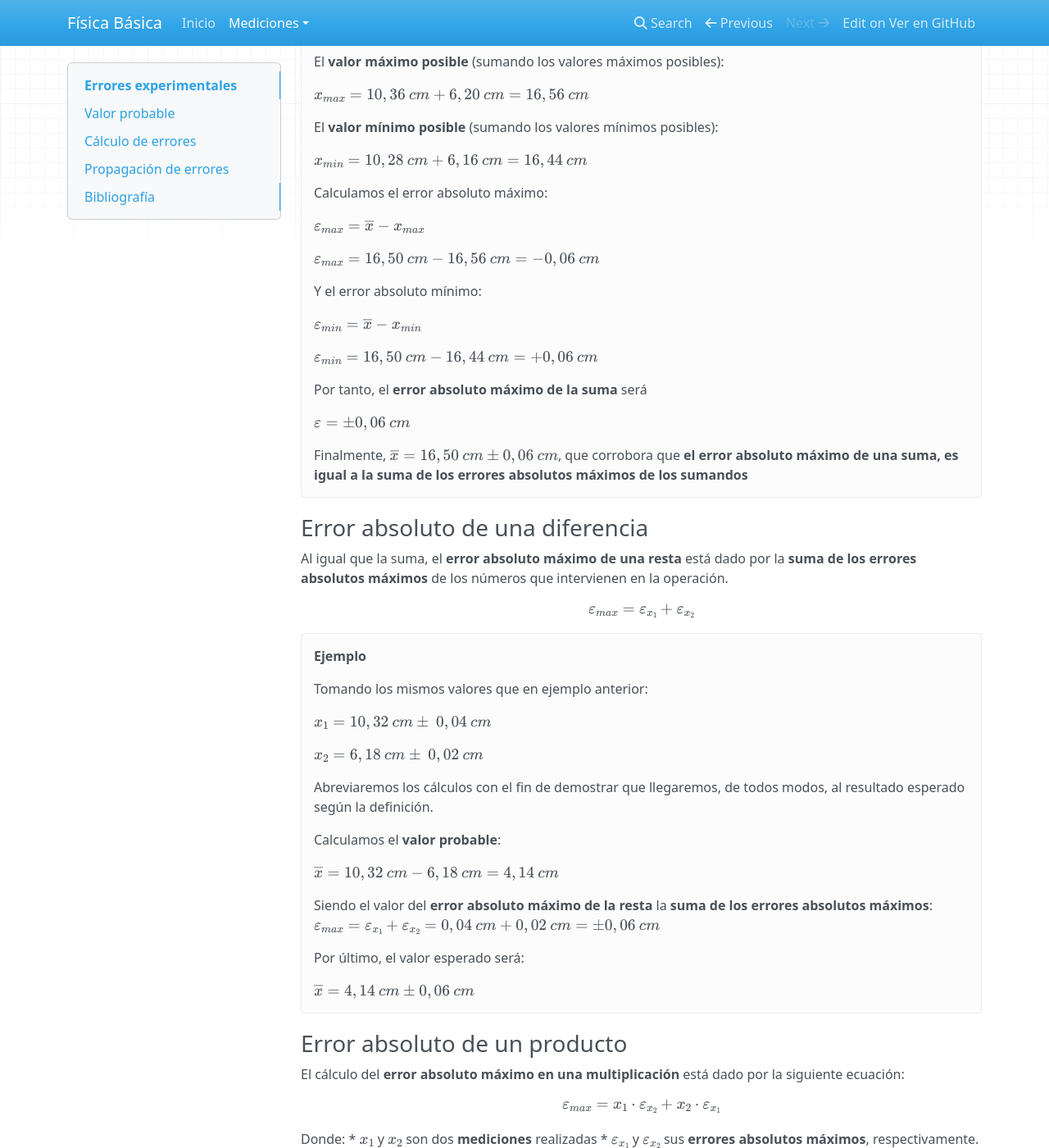
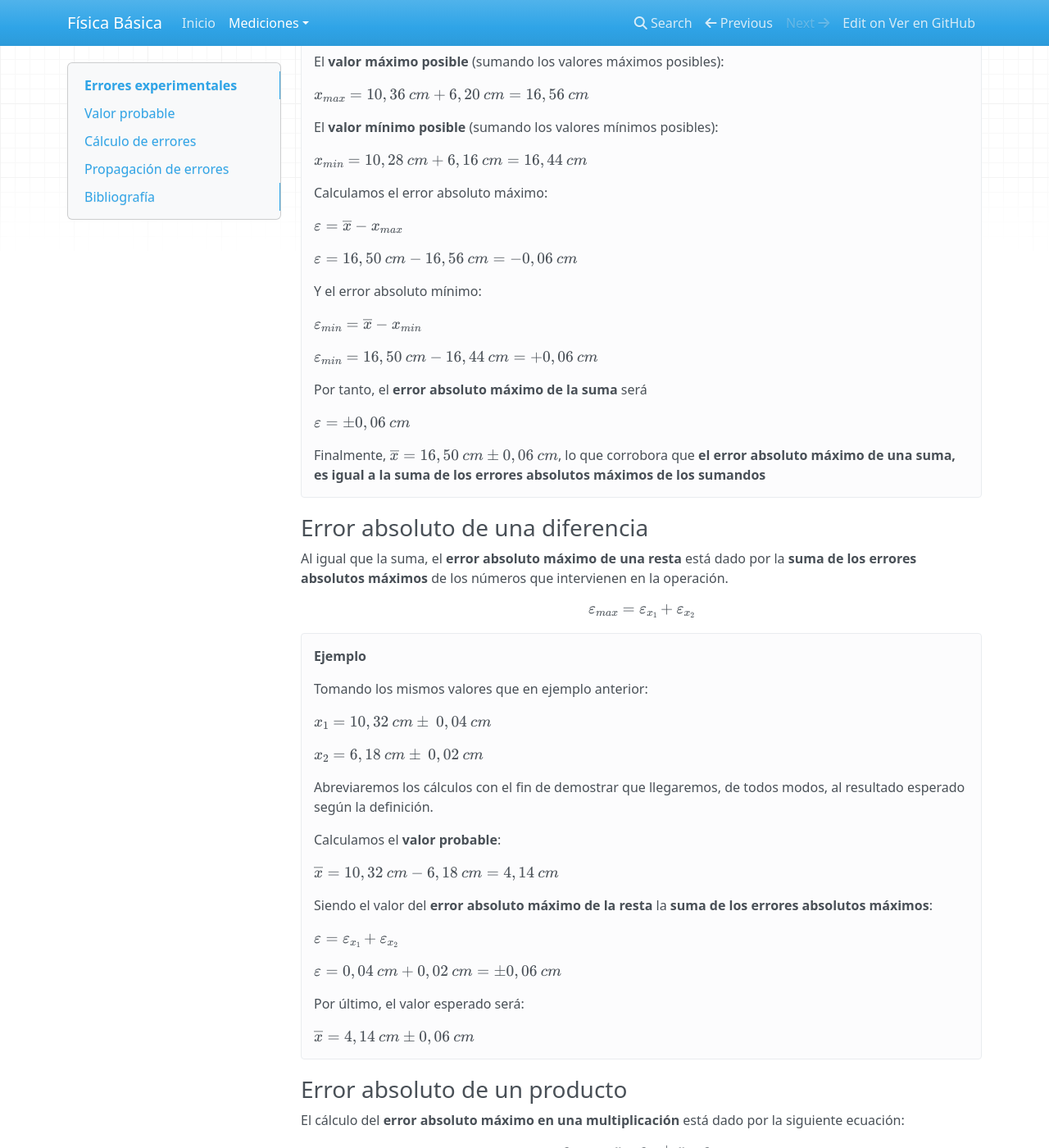
Before and after one commit to la9una/fisica, an MkDocs documentation site: the page built from docs/errores.md, in a window 1280 px wide and 1400 px high, scrolled down 4401 px. Shown: the whole window at 82% size. Built offline with MkDocs 1.6.1, drawn with Linux system fonts in a browser that asks for light colours; nearby versions of some CDN libraries; formulas are drawn with MathJax 3; old or Windows-style settings are respelled for this version of MkDocs; some of the changed text lies outside the part shown.

Commit message:
Cambios menores en páginas de errores

```diff
--- a/docs/errores.md
+++ b/docs/errores.md
@@ -195,10 +195,10 @@ Para comprenderlo mejor, lo ilustraremos con un ejemplo.
 
 	Calculamos el error absoluto máximo:
 
-	$\varepsilon_{max} = \overline{x} - x_{max}$
+	$\varepsilon = \overline{x} - x_{max}$
 
 
-	$\varepsilon_{max} = 16,50 \: cm - 16,56 \: cm = -0,06 \: cm$
+	$\varepsilon = 16,50 \: cm - 16,56 \: cm = -0,06 \: cm$
 
 
 	Y el error absoluto mínimo:
@@ -212,7 +212,7 @@ Para comprenderlo mejor, lo ilustraremos con un ejemplo.
 
 	$\varepsilon = \pm 0,06\:cm$
 
-	Finalmente, $\overline{x} = 16,50\:cm \pm 0,06\:cm$, que corrobora que **el error absoluto máximo de una suma, es igual a la suma de los errores absolutos máximos de los sumandos**
+	Finalmente, $\overline{x} = 16,50\:cm \pm 0,06\:cm$, lo que corrobora que **el error absoluto máximo de una suma, es igual a la suma de los errores absolutos máximos de los sumandos**
 
 ###Error absoluto de una diferencia
 Al igual que la suma, el **error absoluto máximo de una resta** está dado por la **suma de los errores absolutos máximos** de los números que intervienen en la operación.
@@ -235,7 +235,10 @@ $$
 	$\overline{x} = 10,32\:cm - 6,18\:cm = 4,14\:cm$
 
 	Siendo el valor del **error absoluto máximo de la resta** la **suma de los errores absolutos máximos**:
-	$\varepsilon_{max} = \varepsilon_{x_1} + \varepsilon_{x_2} = 0,04\:cm + 0,02\:cm = \pm 0,06\:cm$
+
+	$\varepsilon = \varepsilon_{x_1} + \varepsilon_{x_2}$
+
+	$\varepsilon = 0,04\:cm + 0,02\:cm = \pm 0,06\:cm$
 
 	Por último, el valor esperado será:
 
@@ -268,9 +271,9 @@ Donde:
 
 	Luego, el error absoluto máximo:
 
-	$\varepsilon_{max} = 10,02\: cm \cdot 0,02\: cm + 5,04\: cm \cdot 0,04\: cm$
+	$\varepsilon = 10,02\: cm \cdot 0,02\: cm + 5,04\: cm \cdot 0,04\: cm$
 
-	$\varepsilon_{min} = \pm 0,40\: cm$
+	$\varepsilon = \pm 0,40\: cm$
 
 	Y el valor de la superficie correctamente expresada:
 
@@ -302,7 +305,7 @@ $$
 	Calculamos el **error absoluto máximo del cociente**:
 
 	$$
-	\varepsilon_{max} = \frac { 4 \cdot 508   + 2 \cdot 1206 } {{508}^2} = 0,017221
+	\varepsilon = \frac { 4 \cdot 508   + 2 \cdot 1206 } {{508}^2} = 0,017221
 	$$
 
 	Entonces, el valor del peso específico (redondeando convenientemente los valores) es:
```
Also changed, not shown: site/errores/index.html, site/mkdocs/search_index.json.
